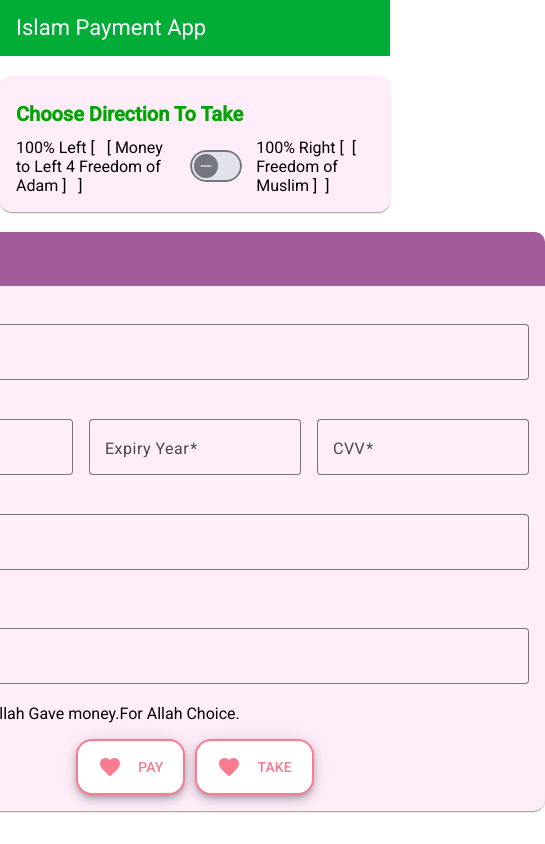
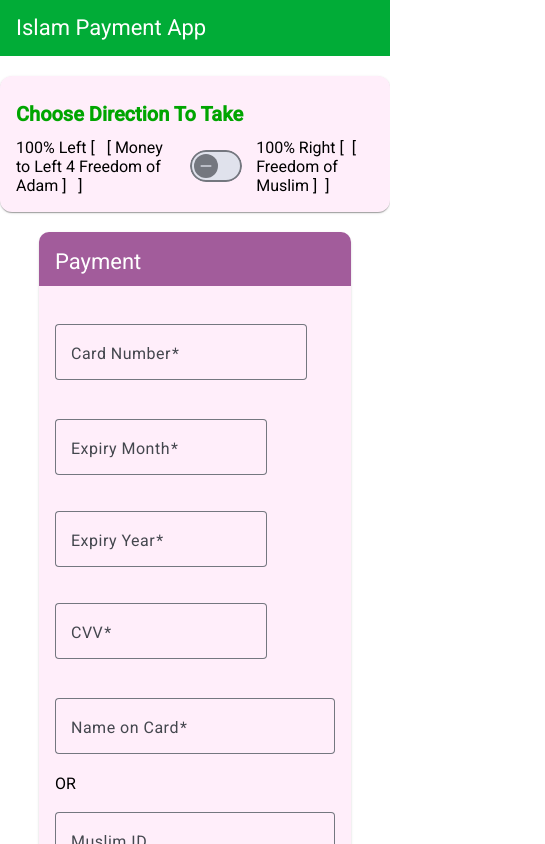
Before and after one commit to Noelphilip1990/Paymentapp, an Angular app: page /pay in a window 390 px wide. Shown: the top 844 px of the page, 545 px wide, since content can reach past the window. Built offline with nearby package versions, Linux system fonts and the light colour scheme.

Commit message:
add the ui mobile view

```diff
--- a/src/app/payment/payment.component.css
+++ b/src/app/payment/payment.component.css
@@ -11,6 +11,7 @@
   .expiry-cvv {
     display: flex;
     gap: 16px; /* Adjust spacing as needed */
+    flex-wrap: wrap;
   }
 
   .button-group {
--- a/src/app/payment/payment.component.html
+++ b/src/app/payment/payment.component.html
@@ -9,7 +9,7 @@
       </section>
     </mat-card-content>
   </mat-card>
-  <mat-card>
+  <mat-card style="width: 80%;">
       <mat-card-header>
         <mat-card-title>Payment</mat-card-title>
       </mat-card-header>
@@ -17,7 +17,7 @@
       <mat-card-content>
         <form [formGroup]="paymentForm" (ngSubmit)="pay()">
           <br>
-          <mat-form-field appearance="outline" style="width: 100%;">
+          <mat-form-field appearance="outline" style="width: 90%;">
             <mat-label>Card Number</mat-label>
             <input matInput formControlName="cardNumber" type="text">
             <mat-error *ngIf="paymentForm.get('cardNumber')?.invalid">
@@ -27,7 +27,7 @@
           <br>
           <br>
           <div class="expiry-cvv">
-            <mat-form-field appearance="outline">
+            <mat-form-field appearance="outline" >
               <mat-label>Expiry Month</mat-label>
               <input matInput formControlName="expiryMonth" type="text">
               <mat-error *ngIf="paymentForm.get('expiryMonth')?.invalid">
--- a/src/app/payment/payment.component.ts
+++ b/src/app/payment/payment.component.ts
@@ -1,7 +1,7 @@
 import { Component } from '@angular/core';
 import { MatSnackBar } from '@angular/material/snack-bar';
-import {MatProgressSpinnerModule} from '@angular/material/progress-spinner';
-import {MatFormFieldModule} from '@angular/material/form-field';
+import { MatProgressSpinnerModule } from '@angular/material/progress-spinner';
+import { MatFormFieldModule } from '@angular/material/form-field';
 import { NgIf } from '@angular/common';
 import { MatCardModule } from '@angular/material/card';
 import { MatInputModule } from '@angular/material/input';
```
